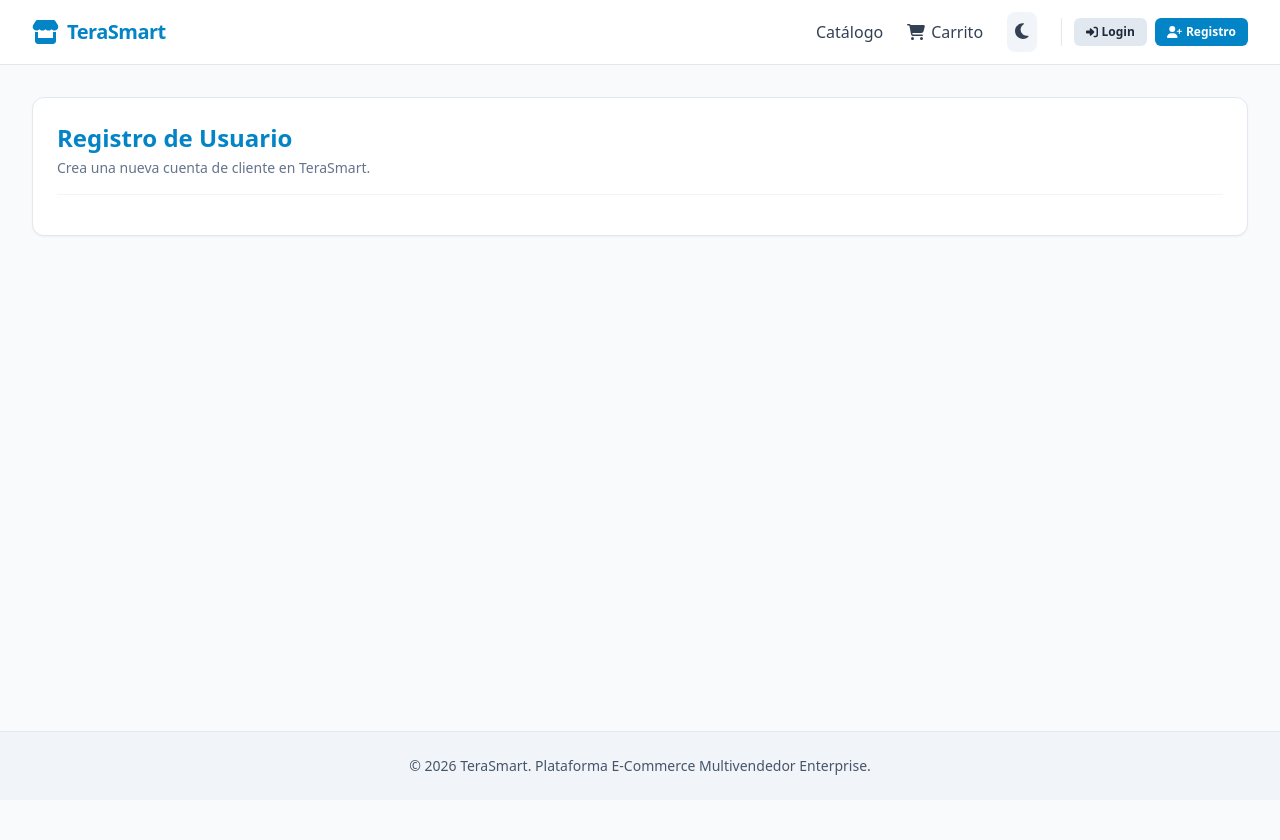
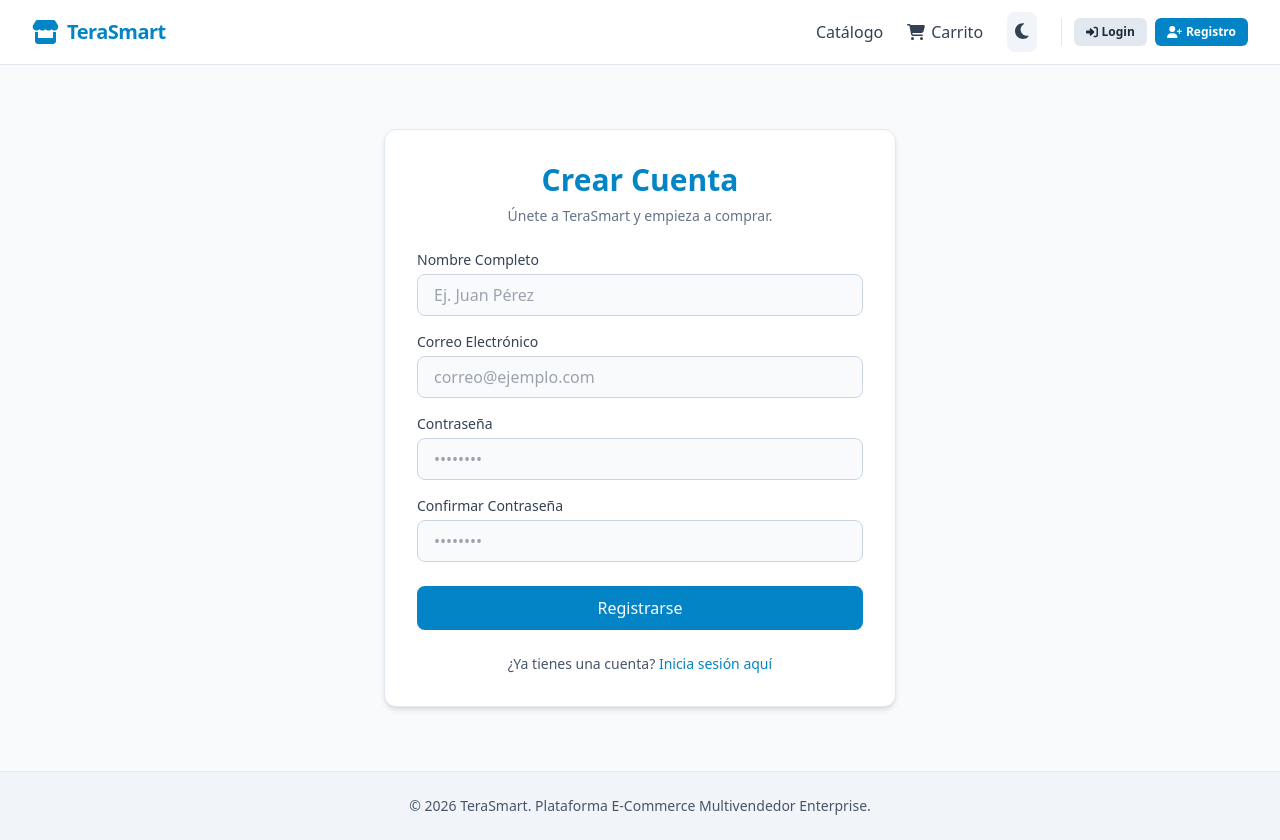
Before and after one commit to jhaddynortiz-glitch/TeraSmart-Frontend, a React (Vite) app: page /register in a window 1280 px wide. Before the commit the page ends 800 px from the top, so only its background shows below. Built offline with nearby package versions, Linux system fonts and the light colour scheme.

Commit message:
implementacion de pagina login y register

```diff
--- a/src/pages/user/LoginPage.tsx
+++ b/src/pages/user/LoginPage.tsx
@@ -1,11 +1,64 @@
 import React from 'react';
+import { Link } from 'react-router-dom';
 
 export const LoginPage: React.FC = () => {
   return (
-    <div className="bg-white dark:bg-slate-800 border border-slate-200 dark:border-slate-700 rounded-xl p-6 shadow-sm dark:shadow-none transition-colors duration-200">
-      <div className="border-b border-slate-100 dark:border-slate-700/60 pb-4 mb-4">
-        <h1 className="text-2xl font-bold text-sky-600 dark:text-sky-400">Iniciar Sesión</h1>
-        <p className="text-sm text-slate-500 dark:text-slate-400 mt-1">Ingresa tus credenciales para acceder a tu cuenta TeraSmart.</p>
+    <div className="flex justify-center items-center min-h-[70vh]">
+      <div className="bg-white dark:bg-slate-800 border border-slate-200 dark:border-slate-700 rounded-xl p-8 shadow-md dark:shadow-none transition-colors duration-200 w-full max-w-md">
+        <div className="mb-6 text-center">
+          <h1 className="text-3xl font-bold text-sky-600 dark:text-sky-400 mb-2">Iniciar Sesión</h1>
+          <p className="text-sm text-slate-500 dark:text-slate-400">Ingresa tus credenciales para acceder a TeraSmart.</p>
+        </div>
+
+        <form className="space-y-4" onSubmit={(e) => e.preventDefault()}>
+          <div>
+            <label className="block text-sm font-medium text-slate-700 dark:text-slate-300 mb-1" htmlFor="email">
+              Correo Electrónico
+            </label>
+            <input
+              type="email"
+              id="email"
+              className="w-full px-4 py-2 bg-slate-50 dark:bg-slate-900 border border-slate-300 dark:border-slate-600 rounded-lg focus:ring-2 focus:ring-sky-500 focus:border-sky-500 outline-none transition-all dark:text-white"
+              placeholder="correo@ejemplo.com"
+              required
+            />
+          </div>
+
+          <div>
+            <label className="block text-sm font-medium text-slate-700 dark:text-slate-300 mb-1" htmlFor="password">
+              Contraseña
+            </label>
+            <input
+              type="password"
+              id="password"
+              className="w-full px-4 py-2 bg-slate-50 dark:bg-slate-900 border border-slate-300 dark:border-slate-600 rounded-lg focus:ring-2 focus:ring-sky-500 focus:border-sky-500 outline-none transition-all dark:text-white"
+              placeholder="••••••••"
+              required
+            />
+          </div>
+
+          <div className="flex items-center justify-between text-sm">
+            <label className="flex items-center text-slate-600 dark:text-slate-400 cursor-pointer">
+              <input type="checkbox" className="mr-2 rounded text-sky-600 focus:ring-sky-500" />
+              Recordarme
+            </label>
+            <a href="#" className="text-sky-600 dark:text-sky-400 hover:underline">¿Olvidaste tu contraseña?</a>
+          </div>
+
+          <button
+            type="submit"
+            className="w-full bg-sky-600 hover:bg-sky-700 text-white font-medium py-2.5 rounded-lg transition-colors mt-2"
+          >
+            Ingresar
+          </button>
+        </form>
+
+        <p className="mt-6 text-center text-sm text-slate-600 dark:text-slate-400">
+          ¿No tienes una cuenta?{' '}
+          <Link to="/register" className="text-sky-600 dark:text-sky-400 font-medium hover:underline">
+            Regístrate aquí
+          </Link>
+        </p>
       </div>
     </div>
   );
--- a/src/pages/user/RegisterPage.tsx
+++ b/src/pages/user/RegisterPage.tsx
@@ -1,11 +1,84 @@
 import React from 'react';
+import { Link } from 'react-router-dom';
 
 export const RegisterPage: React.FC = () => {
   return (
-    <div className="bg-white dark:bg-slate-800 border border-slate-200 dark:border-slate-700 rounded-xl p-6 shadow-sm dark:shadow-none transition-colors duration-200">
-      <div className="border-b border-slate-100 dark:border-slate-700/60 pb-4 mb-4">
-        <h1 className="text-2xl font-bold text-sky-600 dark:text-sky-400">Registro de Usuario</h1>
-        <p className="text-sm text-slate-500 dark:text-slate-400 mt-1">Crea una nueva cuenta de cliente en TeraSmart.</p>
+    <div className="flex justify-center items-center min-h-[70vh] py-8">
+      <div className="bg-white dark:bg-slate-800 border border-slate-200 dark:border-slate-700 rounded-xl p-8 shadow-md dark:shadow-none transition-colors duration-200 w-full max-w-lg">
+        <div className="mb-6 text-center">
+          <h1 className="text-3xl font-bold text-sky-600 dark:text-sky-400 mb-2">Crear Cuenta</h1>
+          <p className="text-sm text-slate-500 dark:text-slate-400">Únete a TeraSmart y empieza a comprar.</p>
+        </div>
+
+        <form className="space-y-4" onSubmit={(e) => e.preventDefault()}>
+          <div>
+            <label className="block text-sm font-medium text-slate-700 dark:text-slate-300 mb-1" htmlFor="name">
+              Nombre Completo
+            </label>
+            <input
+              type="text"
+              id="name"
+              className="w-full px-4 py-2 bg-slate-50 dark:bg-slate-900 border border-slate-300 dark:border-slate-600 rounded-lg focus:ring-2 focus:ring-sky-500 focus:border-sky-500 outline-none transition-all dark:text-white"
+              placeholder="Ej. Juan Pérez"
+              required
+            />
+          </div>
+
+          <div>
+            <label className="block text-sm font-medium text-slate-700 dark:text-slate-300 mb-1" htmlFor="email">
+              Correo Electrónico
+            </label>
+            <input
+              type="email"
+              id="email"
+              className="w-full px-4 py-2 bg-slate-50 dark:bg-slate-900 border border-slate-300 dark:border-slate-600 rounded-lg focus:ring-2 focus:ring-sky-500 focus:border-sky-500 outline-none transition-all dark:text-white"
+              placeholder="correo@ejemplo.com"
+              required
+            />
+          </div>
+
+          <div>
+            <label className="block text-sm font-medium text-slate-700 dark:text-slate-300 mb-1" htmlFor="password">
+              Contraseña
+            </label>
+            <input
+              type="password"
+              id="password"
+              className="w-full px-4 py-2 bg-slate-50 dark:bg-slate-900 border border-slate-300 dark:border-slate-600 rounded-lg focus:ring-2 focus:ring-sky-500 focus:border-sky-500 outline-none transition-all dark:text-white"
+              placeholder="••••••••"
+              required
+            />
+          </div>
+
+          <div>
+            <label className="block text-sm font-medium text-slate-700 dark:text-slate-300 mb-1" htmlFor="confirmPassword">
+              Confirmar Contraseña
+            </label>
+            <input
+              type="password"
+              id="confirmPassword"
+              className="w-full px-4 py-2 bg-slate-50 dark:bg-slate-900 border border-slate-300 dark:border-slate-600 rounded-lg focus:ring-2 focus:ring-sky-500 focus:border-sky-500 outline-none transition-all dark:text-white"
+              placeholder="••••••••"
+              required
+            />
+          </div>
+
+          <div className="pt-2">
+            <button
+              type="submit"
+              className="w-full bg-sky-600 hover:bg-sky-700 text-white font-medium py-2.5 rounded-lg transition-colors"
+            >
+              Registrarse
+            </button>
+          </div>
+        </form>
+
+        <p className="mt-6 text-center text-sm text-slate-600 dark:text-slate-400">
+          ¿Ya tienes una cuenta?{' '}
+          <Link to="/login" className="text-sky-600 dark:text-sky-400 font-medium hover:underline">
+            Inicia sesión aquí
+          </Link>
+        </p>
       </div>
     </div>
   );
```
